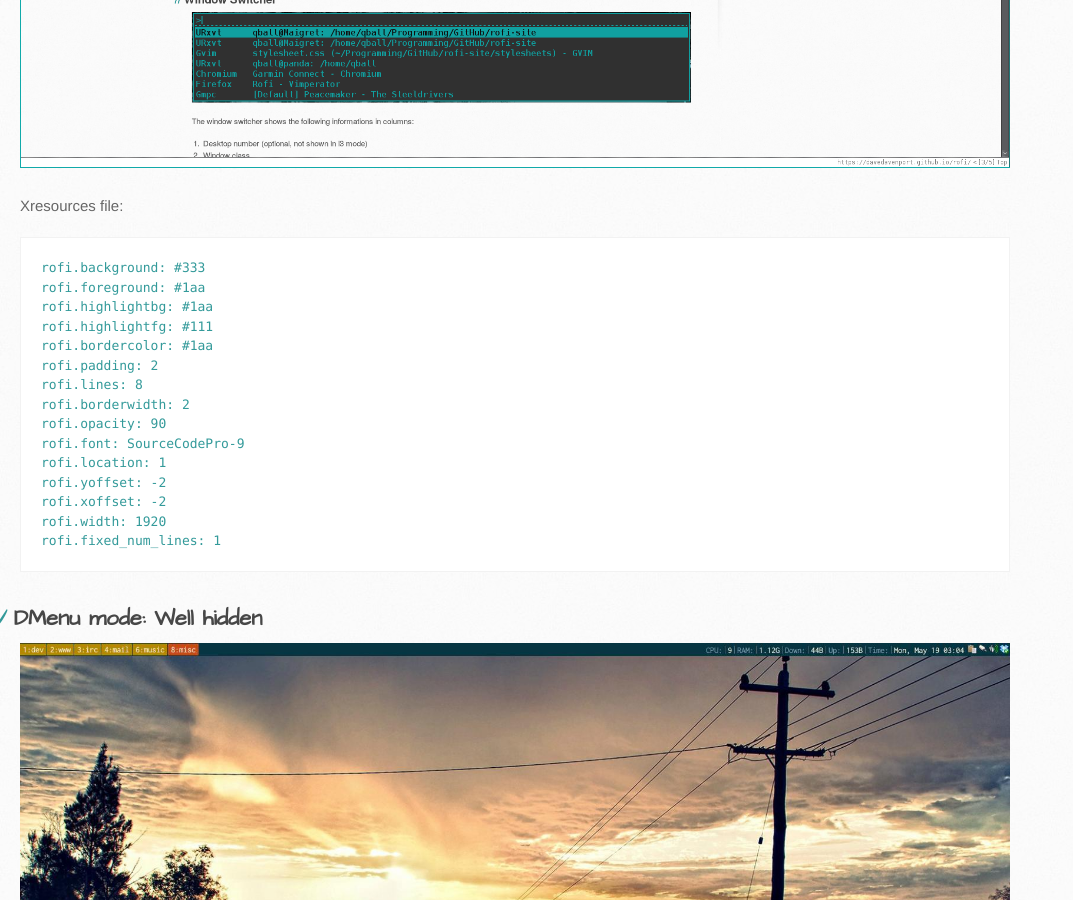
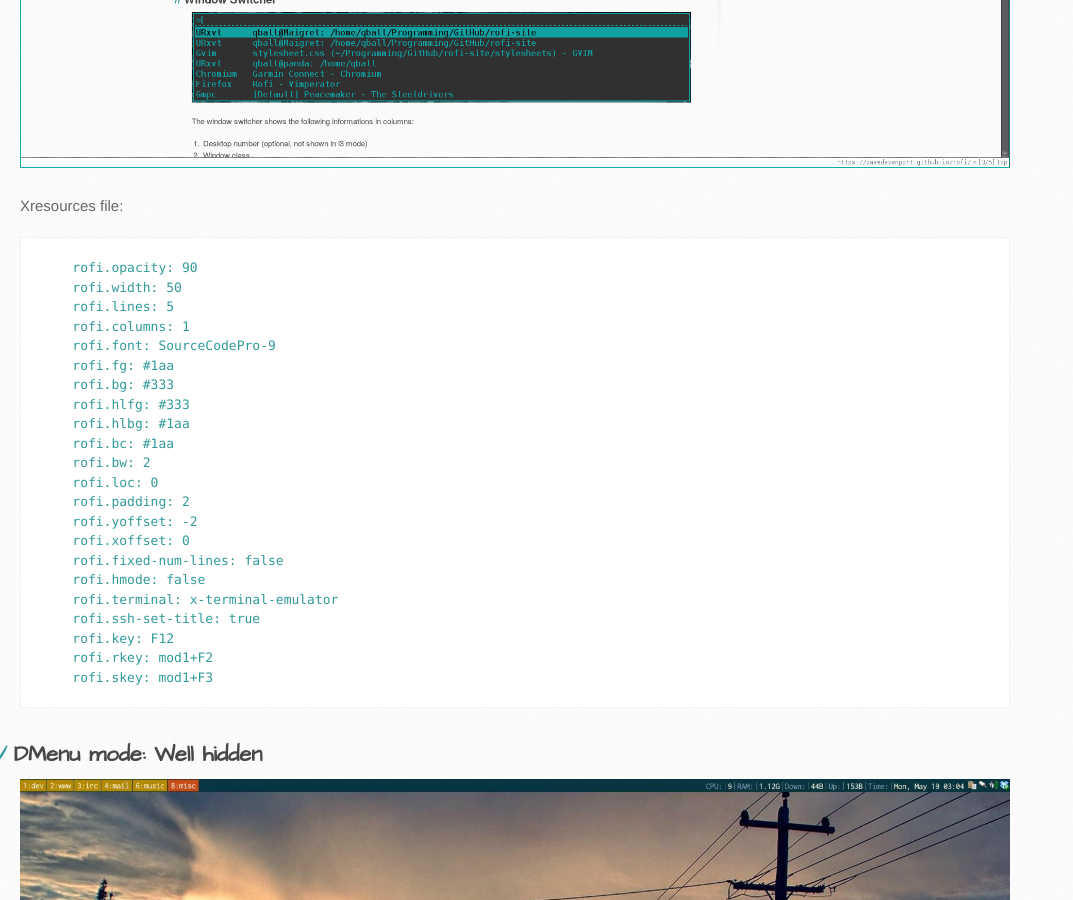
Before and after one commit to davatorium/rofi, a Jekyll site: the page built from Screenshots.md, in a window 1280 px wide and 900 px high, scrolled down 859 px. Shown: the whole window, without its empty margins (0-1073 px from the left). Built offline with Jekyll 4.4.1, drawn with Linux system fonts in a browser that asks for light colours.

Commit message:
Update configuration

```diff
--- a/Screenshots.md
+++ b/Screenshots.md
@@ -17,21 +17,28 @@ You can easily get your current configuration by typing:
 
 Xresources file:
 
-    rofi.background: #333
-    rofi.foreground: #1aa
-    rofi.highlightbg: #1aa
-    rofi.highlightfg: #111
-    rofi.bordercolor: #1aa
-    rofi.padding: 2
-    rofi.lines: 8
-    rofi.borderwidth: 2
-    rofi.opacity: 90
-    rofi.font: SourceCodePro-9
-    rofi.location: 1
-    rofi.yoffset: -2
-    rofi.xoffset: -2
-    rofi.width: 1920
-    rofi.fixed_num_lines: 1
+        rofi.opacity: 90
+        rofi.width: 50
+        rofi.lines: 5
+        rofi.columns: 1
+        rofi.font: SourceCodePro-9
+        rofi.fg: #1aa
+        rofi.bg: #333
+        rofi.hlfg: #333
+        rofi.hlbg: #1aa
+        rofi.bc: #1aa
+        rofi.bw: 2
+        rofi.loc: 0
+        rofi.padding: 2
+        rofi.yoffset: -2
+        rofi.xoffset: 0
+        rofi.fixed-num-lines: false
+        rofi.hmode: false
+        rofi.terminal: x-terminal-emulator
+        rofi.ssh-set-title: true
+        rofi.key: F12
+        rofi.rkey: mod1+F2
+        rofi.skey: mod1+F3
 
 ## DMenu mode: Well hidden
 
--- a/_config.yml
+++ b/_config.yml
@@ -1,6 +1,6 @@
 markdown: kramdown
 
-url: https://davedavenport.github.io/rofi/
+#url: https://davedavenport.github.io/rofi/
 name: Rofi
 description: A window switcher, run dialog and dmenu replacement
 github-url: https://github.com/DaveDavenport/rofi
```
